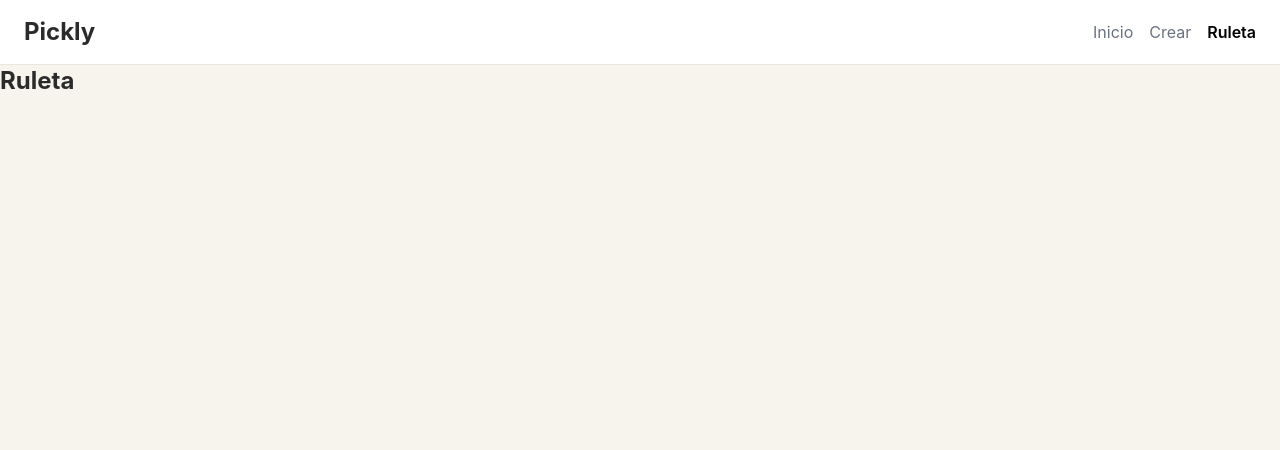
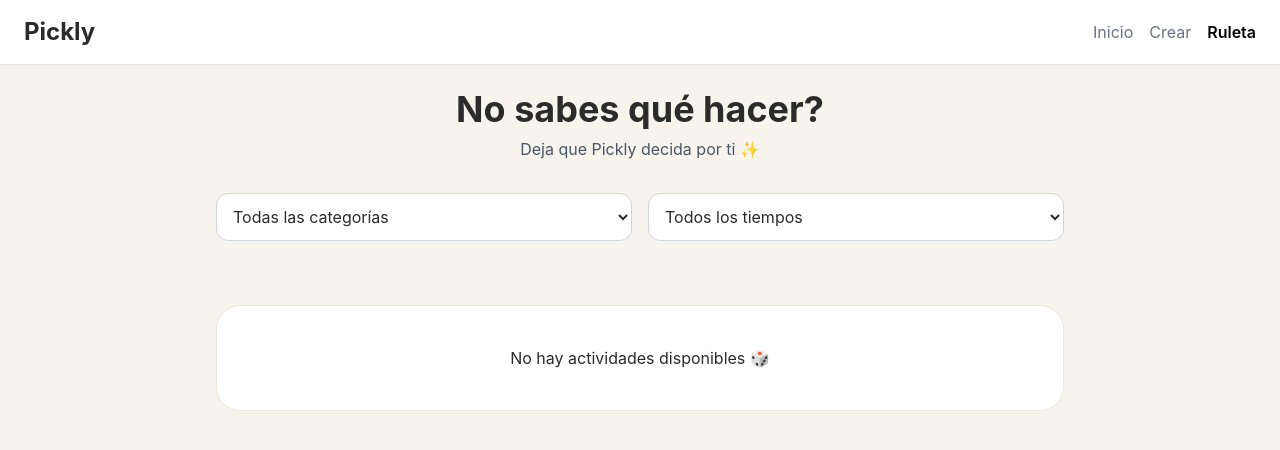
Before and after one commit to Vale-C15/Pickly, a React (Vite) app: page /roulette in a window 1280 px wide. Shown: the top 450 px of the page. Built offline with nearby package versions, Linux system fonts and the light colour scheme.

Commit message:
feat: implementa ruleta interactiva con filtros de actividades

```diff
--- /dev/null
+++ b/src/components/RoulettePicker/RoulettePicker.css
@@ -0,0 +1,42 @@
+@reference "../../index.css";
+
+.roulette-container {
+  @apply flex flex-col gap-6;
+}
+
+.roulette-card {
+  @apply p-10 text-center;
+}
+
+.roulette-label {
+  @apply text-gray-500 mb-4;
+}
+
+.roulette-result {
+  @apply text-4xl font-bold;
+}
+
+.roulette-info {
+  @apply flex items-center justify-center gap-4 mt-6 text-sm text-gray-500;
+}
+
+.spinning {
+  animation: pulse 0.5s infinite;
+}
+
+@keyframes pulse {
+  0% {
+    opacity: 0.5;
+    transform: scale(0.98);
+  }
+
+  50% {
+    opacity: 1;
+    transform: scale(1.02);
+  }
+
+  100% {
+    opacity: 0.5;
+    transform: scale(0.98);
+  }
+}
--- /dev/null
+++ b/src/components/RoulettePicker/RoulettePicker.jsx
@@ -0,0 +1,91 @@
+import { useState } from "react"
+
+import "./RoulettePicker.css"
+
+export default function RoulettePicker({
+  activities,
+}) {
+  const [isSpinning, setIsSpinning] =
+    useState(false)
+
+  const [selectedActivity, setSelectedActivity] =
+    useState(null)
+
+  const spinRoulette = () => {
+    if (!activities.length || isSpinning) return
+
+    setIsSpinning(true)
+
+    let counter = 0
+
+    const interval = setInterval(() => {
+      const randomActivity =
+        activities[
+          Math.floor(
+            Math.random() * activities.length
+          )
+        ]
+
+      setSelectedActivity(randomActivity)
+
+      counter++
+
+      if (counter > 15) {
+        clearInterval(interval)
+
+        const finalActivity =
+          activities[
+            Math.floor(
+              Math.random() * activities.length
+            )
+          ]
+
+        setSelectedActivity(finalActivity)
+
+        setIsSpinning(false)
+      }
+    }, 100)
+  }
+
+  return (
+    <div className="roulette-container">
+      <div className="roulette-card card">
+        <p className="roulette-label">
+          Tu próxima actividad
+        </p>
+
+        <h2
+            className={`roulette-result ${
+                isSpinning ? "spinning" : ""
+            }`}
+        >
+          {selectedActivity
+            ? selectedActivity.title
+            : "🎲"}
+        </h2>
+
+        {selectedActivity && (
+          <div className="roulette-info">
+            <span>
+              {selectedActivity.category}
+            </span>
+
+            <span>
+              {selectedActivity.duration}
+            </span>
+          </div>
+        )}
+      </div>
+
+      <button
+        onClick={spinRoulette}
+        disabled={isSpinning}
+        className="primary-button"
+      >
+        {isSpinning
+          ? "Eligiendo..."
+          : "Girar ruleta"}
+      </button>
+    </div>
+  )
+}
--- /dev/null
+++ b/src/pages/Roulette/Roulette.css
@@ -0,0 +1,37 @@
+@reference "../../index.css";
+
+.roulette-page {
+  @apply max-w-4xl mx-auto p-6;
+}
+
+.roulette-header {
+  @apply text-center mb-8;
+}
+
+.roulette-title {
+  @apply text-4xl font-bold;
+}
+
+.roulette-subtitle {
+  @apply text-gray-600 mt-2;
+}
+
+.roulette-empty {
+  @apply p-10 text-center mt-8;
+}
+
+.roulette-options {
+  @apply grid grid-cols-2 md:grid-cols-3 gap-3 mt-8 mb-8;
+}
+
+.roulette-option {
+  @apply bg-white border border-[#ece7de] rounded-2xl p-4 transition;
+}
+
+.roulette-option:hover {
+  @apply -translate-y-1;
+}
+
+.roulette-option-title {
+  @apply font-medium text-sm;
+}
--- a/src/pages/Roulette/Roulette.jsx
+++ b/src/pages/Roulette/Roulette.jsx
@@ -1,9 +1,80 @@
+import { useEffect, useState } from "react"
+
+import Filters from "../../components/Filters/Filters"
+import RoulettePicker from "../../components/RoulettePicker/RoulettePicker"
+
+import { getActivities } from "../../utils/activityStorage"
+
+import "./Roulette.css"
+
 export default function Roulette() {
+  const [activities, setActivities] = useState([])
+
+  const [selectedCategory, setSelectedCategory] =
+    useState("")
+
+  const [selectedDuration, setSelectedDuration] =
+    useState("")
+
+  useEffect(() => {
+    setActivities(getActivities())
+  }, [])
+
+  const filteredActivities = activities.filter(
+    (activity) => {
+      const matchesCategory =
+        selectedCategory === "" ||
+        activity.category === selectedCategory
+
+      const matchesDuration =
+        selectedDuration === "" ||
+        activity.duration === selectedDuration
+
+      return matchesCategory && matchesDuration
+    }
+  )
+
   return (
-    <div className="p-6">
-      <h1 className="text-2xl font-bold">
-        Ruleta
-      </h1>
+    <div className="roulette-page">
+      <div className="roulette-header">
+        <h1 className="roulette-title">
+          No sabes qué hacer?
+        </h1>
+
+        <p className="roulette-subtitle">
+          Deja que Pickly decida por ti ✨
+        </p>
+      </div>
+
+      <Filters
+        selectedCategory={selectedCategory}
+        selectedDuration={selectedDuration}
+        onCategoryChange={setSelectedCategory}
+        onDurationChange={setSelectedDuration}
+      />
+
+      <div className="roulette-options">
+        {filteredActivities.map((activity) => (
+          <div
+            key={activity.id}
+            className="roulette-option"
+          >
+            <p className="roulette-option-title">
+              {activity.title}
+            </p>
+          </div>
+        ))}
+      </div>
+
+      {filteredActivities.length > 0 ? (
+        <RoulettePicker
+          activities={filteredActivities}
+        />
+      ) : (
+        <div className="card roulette-empty">
+          No hay actividades disponibles 🎲
+        </div>
+      )}
     </div>
   )
 }
```
